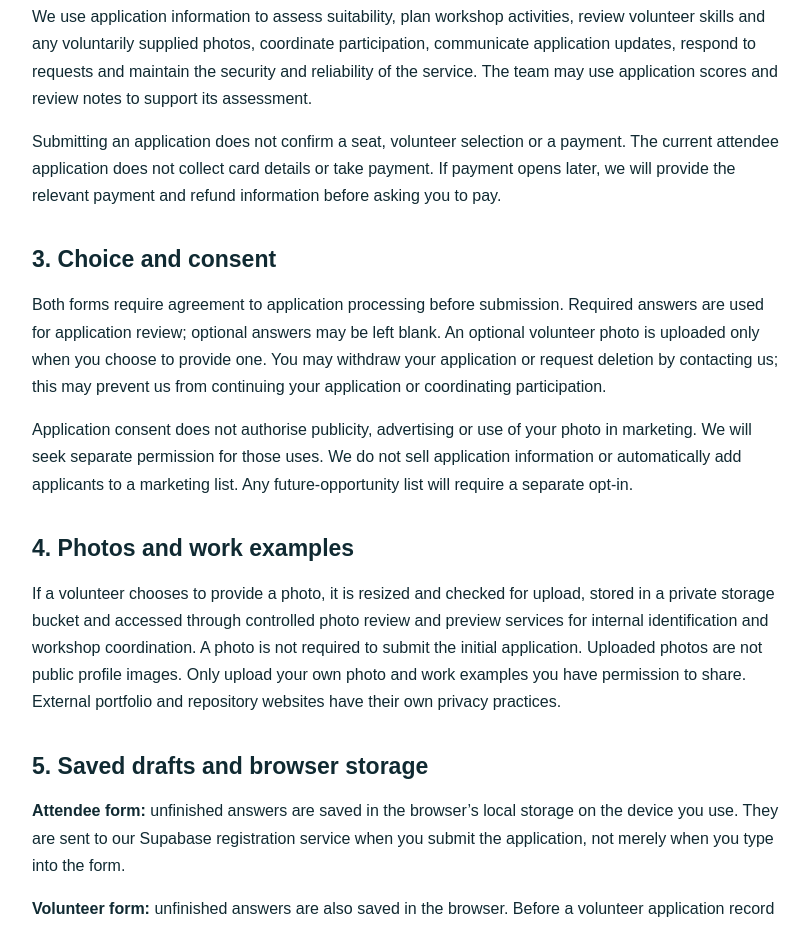
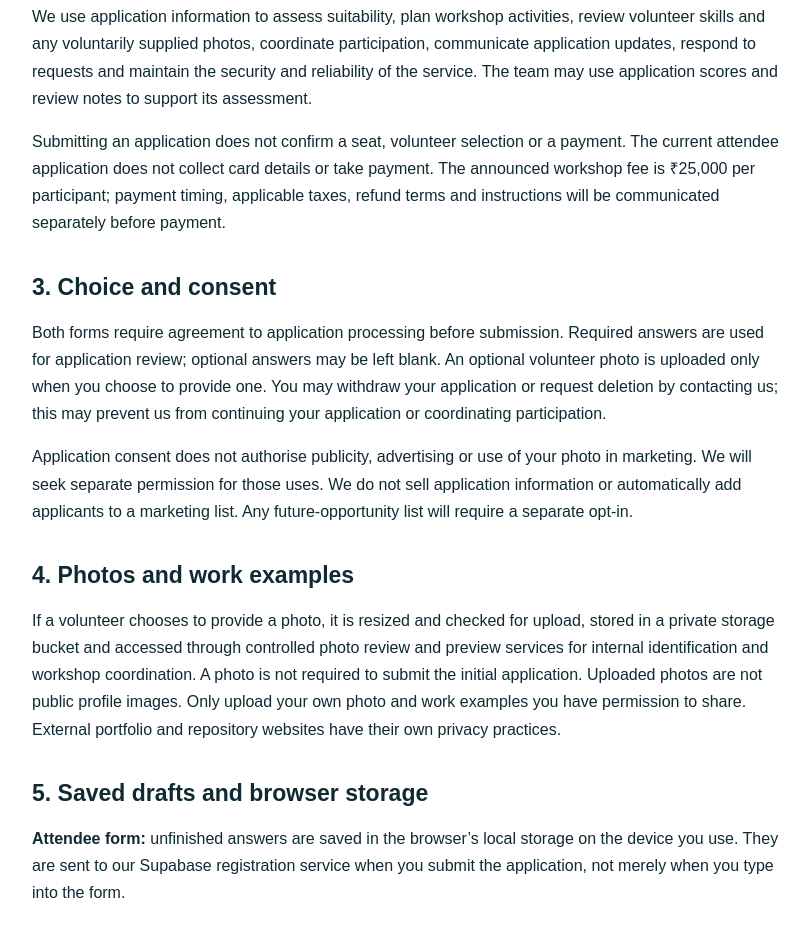
Before and after one commit to gthawani-del/Ai-lans, a Next.js app: page /privacy in a window 1280 px wide. Shown: the part 1080-2005 px from the top of the page, without its empty margins (232-1042 px from the left). Built offline with nearby package versions, Linux system fonts and the light colour scheme.

Commit message:
Align payment disclosure with announced ₹25,000 workshop fee

```diff
--- a/app/privacy/page.js
+++ b/app/privacy/page.js
@@ -21,7 +21,7 @@ export default function PrivacyPage() {
         <li><strong>Technical and correspondence information:</strong> messages you send us and information needed to operate and protect the service, such as IP address, browser information, request times and error records processed by our hosting providers.</li></ul>
         <p>Please do not include passwords, government identity documents, financial account details or confidential information belonging to other people in free-text answers or work examples.</p>
       </section>
-      <section><h2>2. Why we use it</h2><p>We use application information to assess suitability, plan workshop activities, review volunteer skills and any voluntarily supplied photos, coordinate participation, communicate application updates, respond to requests and maintain the security and reliability of the service. The team may use application scores and review notes to support its assessment.</p><p>Submitting an application does not confirm a seat, volunteer selection or a payment. The current attendee application does not collect card details or take payment. If payment opens later, we will provide the relevant payment and refund information before asking you to pay.</p></section>
+      <section><h2>2. Why we use it</h2><p>We use application information to assess suitability, plan workshop activities, review volunteer skills and any voluntarily supplied photos, coordinate participation, communicate application updates, respond to requests and maintain the security and reliability of the service. The team may use application scores and review notes to support its assessment.</p><p>Submitting an application does not confirm a seat, volunteer selection or a payment. The current attendee application does not collect card details or take payment. The announced workshop fee is ₹25,000 per participant; payment timing, applicable taxes, refund terms and instructions will be communicated separately before payment.</p></section>
       <section><h2>3. Choice and consent</h2><p>Both forms require agreement to application processing before submission. Required answers are used for application review; optional answers may be left blank. An optional volunteer photo is uploaded only when you choose to provide one. You may withdraw your application or request deletion by contacting us; this may prevent us from continuing your application or coordinating participation.</p><p>Application consent does not authorise publicity, advertising or use of your photo in marketing. We will seek separate permission for those uses. We do not sell application information or automatically add applicants to a marketing list. Any future-opportunity list will require a separate opt-in.</p></section>
       <section><h2>4. Photos and work examples</h2><p>If a volunteer chooses to provide a photo, it is resized and checked for upload, stored in a private storage bucket and accessed through controlled photo review and preview services for internal identification and workshop coordination. A photo is not required to submit the initial application. Uploaded photos are not public profile images. Only upload your own photo and work examples you have permission to share. External portfolio and repository websites have their own privacy practices.</p></section>
       <section><h2>5. Saved drafts and browser storage</h2><p><strong>Attendee form:</strong> unfinished answers are saved in the browser’s local storage on the device you use. They are sent to our Supabase registration service when you submit the application, not merely when you type into the form.</p><p><strong>Volunteer form:</strong> unfinished answers are also saved in the browser. Before a volunteer application record is created, draft answers remain on that device. A server-side draft may be created if you choose to upload a photo before submission, or when the application is submitted. Once a server draft exists, subsequent edits may be saved in Supabase before final submission. The browser may store a resume identifier and token used to access that draft.</p><p>Display preferences and back-office session information may also use browser storage. A shared device can expose saved answers to someone else using the same browser. The “Clear saved draft” control removes the relevant browser draft but does not delete an application or photograph already sent to our servers. Contact us for server-side deletion. We cannot erase browser copies on devices outside our control.</p></section>
```
